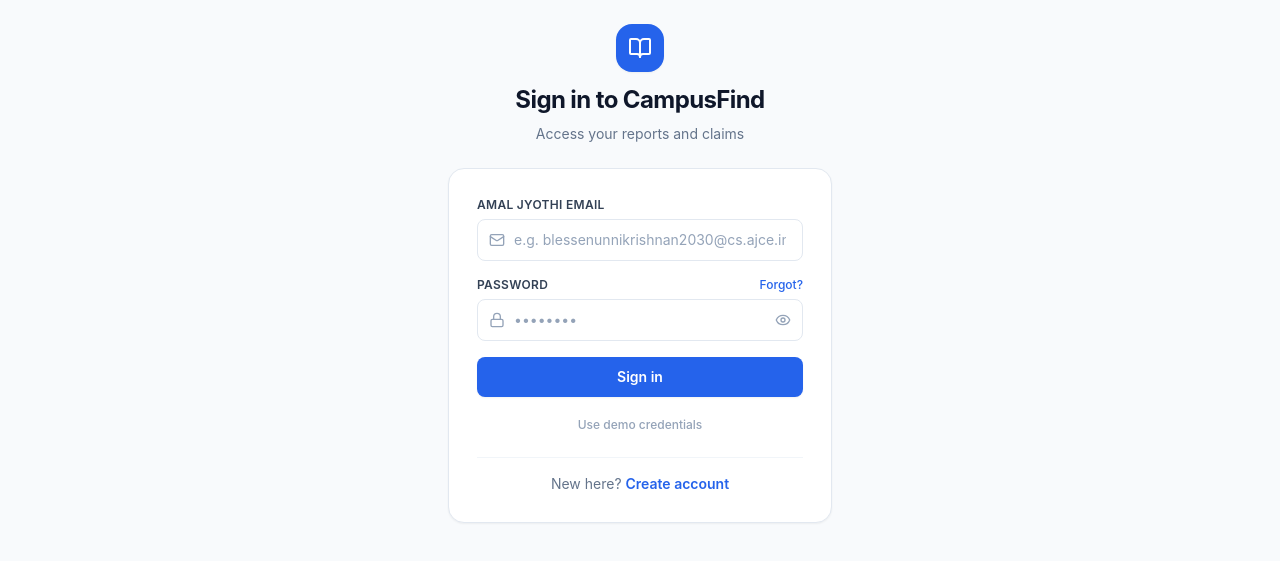
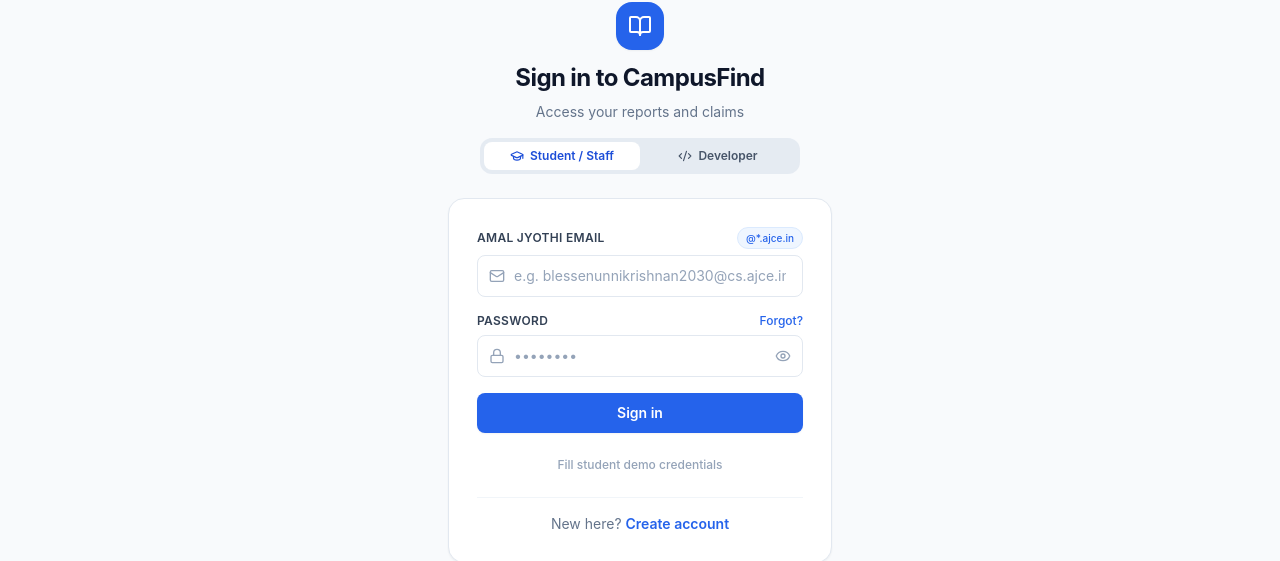
Before and after one commit to blessen18/Campus-Find, a Next.js app: page /auth/login in a window 1280 px wide. Shown: the part 134-695 px from the top of the page. Built offline with nearby package versions, Linux system fonts and the light colour scheme; no server answers.

Commit message:
Add dedicated Developer login restricted to blessenunnikrishnan@gmail.com with Admin Console access

```diff
--- a/app/admin/page.tsx
+++ b/app/admin/page.tsx
@@ -1,18 +1,21 @@
 import { redirect } from 'next/navigation'
 import Link from 'next/link'
-import { createClient } from '@/lib/supabase/server'
+import { createClient, getServerUser } from '@/lib/supabase/server'
 import { formatDate, formatRelativeTime, STATUS_COLORS, STATUS_LABELS, TYPE_LABELS, TYPE_COLORS } from '@/lib/utils'
 import { INITIAL_CAMPUS_ITEMS } from '@/data/initialItems'
 import type { Item, Claim, Profile } from '@/types'
 
 export default async function AdminPage() {
+  const profile = await getServerUser()
+  if (!profile) redirect('/auth/login?redirect=/admin')
+  if (profile.role !== 'admin') redirect('/')
+
+  let dbItems: Item[] = []
+  let claims: Claim[] = []
+  let users: Profile[] = []
+
+  try {
     const supabase = await createClient()
-  const { data: { user } } = await supabase.auth.getUser()
-  if (!user) redirect('/auth/login')
-
-  const { data: profile } = await supabase.from('profiles').select('*').eq('id', user.id).single()
-  if (profile?.role !== 'admin') redirect('/')
-
     const [itemsRes, claimsRes, usersRes] = await Promise.all([
       supabase.from('items')
         .select(`*, category:categories(id,name,icon), reporter:profiles(id,full_name,email)`)
@@ -25,11 +28,14 @@ export default async function AdminPage() {
         .order('created_at', { ascending: false }),
       supabase.from('profiles').select('*').order('created_at', { ascending: false }).limit(50),
     ])
+    if (itemsRes.data) dbItems = itemsRes.data as Item[]
+    if (claimsRes.data) claims = claimsRes.data as Claim[]
+    if (usersRes.data) users = usersRes.data as Profile[]
+  } catch (e) {
+    // offline/fallback mode
+  }
 
-  const dbItems = (itemsRes.data || []) as Item[]
   const items = dbItems.length > 0 ? dbItems : INITIAL_CAMPUS_ITEMS
-  const claims = (claimsRes.data || []) as Claim[]
-  const users  = (usersRes.data  || []) as Profile[]
 
   const stats = {
     totalItems:    items.length,
--- a/app/auth/login/page.tsx
+++ b/app/auth/login/page.tsx
@@ -3,13 +3,14 @@
 import { useState } from 'react'
 import Link from 'next/link'
 import { useRouter } from 'next/navigation'
-import { Mail, Lock, Eye, EyeOff, AlertCircle, BookOpen } from 'lucide-react'
+import { Mail, Lock, Eye, EyeOff, AlertCircle, BookOpen, Code2, GraduationCap } from 'lucide-react'
 import { useToast } from '@/components/providers/ToastProvider'
 import { setClientSession, getClientUser } from '@/lib/auth'
-import { isAjceEmail } from '@/lib/utils'
+import { isAjceEmail, isDeveloperEmail, DEVELOPER_EMAIL } from '@/lib/utils'
 import type { Profile } from '@/types'
 
 export default function LoginPage() {
+  const [loginType, setLoginType] = useState<'student' | 'developer'>('student')
   const [email, setEmail]       = useState('')
   const [password, setPassword] = useState('')
   const [showPw, setShowPw]     = useState(false)
@@ -25,27 +26,39 @@ export default function LoginPage() {
       return
     }
 
-    if (!isAjceEmail(email)) {
+    const cleanEmail = email.trim().toLowerCase()
+
+    if (loginType === 'developer') {
+      if (!isDeveloperEmail(cleanEmail)) {
+        setError(`Access denied. Developer login is strictly restricted to ${DEVELOPER_EMAIL}.`)
+        return
+      }
+    } else {
+      if (!isAjceEmail(cleanEmail) && !isDeveloperEmail(cleanEmail)) {
         setError('Please use your official Amal Jyothi email (e.g. yourname2030@cs.ajce.in)')
         return
+      }
     }
     setError('')
     setLoading(true)
 
-    const cleanEmail = email.trim().toLowerCase()
-
     // Simulate login delay
     await new Promise(r => setTimeout(r, 500))
 
+    const isDev = isDeveloperEmail(cleanEmail)
+
     // Check existing local user or create session
     const existingUser = getClientUser()
-    const activeProfile: Profile = existingUser && existingUser.email === cleanEmail ? existingUser : {
-      id: 'usr-campus-' + Date.now(),
-      full_name: cleanEmail.split('@')[0].replace(/[._]/g, ' ').replace(/\b\w/g, l => l.toUpperCase()),
+    const activeProfile: Profile = existingUser && existingUser.email === cleanEmail ? {
+      ...existingUser,
+      role: isDev ? 'admin' : existingUser.role,
+    } : {
+      id: isDev ? 'usr-dev-blessen' : ('usr-campus-' + Date.now()),
+      full_name: isDev ? 'Blesson Unnikrishnan (Developer)' : cleanEmail.split('@')[0].replace(/[._]/g, ' ').replace(/\b\w/g, l => l.toUpperCase()),
       email: cleanEmail,
-      role: cleanEmail.includes('admin') ? 'admin' : 'student',
+      role: isDev ? 'admin' : 'student',
       department: 'Computer Science & Engineering',
-      student_id: 'AJCE-CS-2401',
+      student_id: isDev ? 'DEV-AJCE-01' : 'AJCE-CS-2401',
       phone: null,
       avatar_url: null,
       is_active: true,
@@ -54,15 +67,24 @@ export default function LoginPage() {
     }
 
     setClientSession(activeProfile)
-    success('Welcome back!', `Signed in as ${activeProfile.full_name}`)
+    success('Welcome back!', isDev ? 'Signed in with Developer privileges' : `Signed in as ${activeProfile.full_name}`)
     setLoading(false)
-    router.push('/dashboard')
+    router.push(isDev ? '/admin' : '/dashboard')
     router.refresh()
   }
 
-  const fillDemo = () => {
+  const fillDemoStudent = () => {
+    setLoginType('student')
     setEmail('blessenunnikrishnan2030@cs.ajce.in')
     setPassword('Campus@2026!')
+    setError('')
+  }
+
+  const fillDemoDev = () => {
+    setLoginType('developer')
+    setEmail('blessenunnikrishnan@gmail.com')
+    setPassword('DevCampus@2026!')
+    setError('')
   }
 
   return (
@@ -70,15 +92,51 @@ export default function LoginPage() {
       <div className="w-full max-w-sm space-y-6">
         {/* Header */}
         <div className="text-center space-y-2">
-          <div className="inline-flex items-center justify-center w-12 h-12 rounded-2xl bg-blue-600 text-white mx-auto shadow-sm mb-1">
-            <BookOpen className="w-6 h-6" />
+          <div className={`inline-flex items-center justify-center w-12 h-12 rounded-2xl text-white mx-auto shadow-sm mb-1 transition-colors ${loginType === 'developer' ? 'bg-slate-900 ring-2 ring-amber-400/40' : 'bg-blue-600'}`}>
+            {loginType === 'developer' ? <Code2 className="w-6 h-6 text-amber-400" /> : <BookOpen className="w-6 h-6" />}
           </div>
-          <h1 className="text-2xl font-bold text-slate-900">Sign in to CampusFind</h1>
-          <p className="text-sm text-slate-500">Access your reports and claims</p>
+          <h1 className="text-2xl font-bold text-slate-900">
+            {loginType === 'developer' ? 'Developer Console' : 'Sign in to CampusFind'}
+          </h1>
+          <p className="text-sm text-slate-500">
+            {loginType === 'developer' ? 'Authorized maintenance & administrative access' : 'Access your reports and claims'}
+          </p>
+
+          {/* Login Type Switcher Tabs */}
+          <div className="pt-2">
+            <div className="grid grid-cols-2 p-1 bg-slate-200/80 rounded-xl max-w-xs mx-auto text-xs font-semibold">
+              <button
+                type="button"
+                onClick={() => { setLoginType('student'); setError(''); }}
+                className={`flex items-center justify-center gap-1.5 py-1.5 rounded-lg transition-all ${
+                  loginType === 'student'
+                    ? 'bg-white text-blue-700 shadow-xs'
+                    : 'text-slate-600 hover:text-slate-900'
+                }`}
+              >
+                <GraduationCap className="w-3.5 h-3.5" />
+                Student / Staff
+              </button>
+              <button
+                type="button"
+                onClick={() => { setLoginType('developer'); setError(''); }}
+                className={`flex items-center justify-center gap-1.5 py-1.5 rounded-lg transition-all ${
+                  loginType === 'developer'
+                    ? 'bg-slate-900 text-amber-400 shadow-xs'
+                    : 'text-slate-600 hover:text-slate-900'
+                }`}
+              >
+                <Code2 className="w-3.5 h-3.5" />
+                Developer
+              </button>
+            </div>
+          </div>
         </div>
 
         {/* Form Card */}
-        <div className="bg-white rounded-2xl border border-slate-200 shadow-sm p-6 sm:p-7">
+        <div className={`bg-white rounded-2xl border shadow-sm p-6 sm:p-7 transition-all ${
+          loginType === 'developer' ? 'border-amber-400/40 ring-1 ring-amber-400/20' : 'border-slate-200'
+        }`}>
           <form onSubmit={handleLogin} className="space-y-4">
             {error && (
               <div className="flex items-start gap-2.5 bg-red-50 border border-red-200 text-red-700 rounded-lg px-4 py-3 text-sm">
@@ -88,9 +146,20 @@ export default function LoginPage() {
             )}
 
             <div>
-              <label className="block text-xs font-semibold text-slate-700 mb-1.5 uppercase tracking-wide" htmlFor="email">
-                Amal Jyothi Email
+              <div className="flex items-center justify-between mb-1.5">
+                <label className="block text-xs font-semibold text-slate-700 uppercase tracking-wide" htmlFor="email">
+                  {loginType === 'developer' ? 'Developer Email' : 'Amal Jyothi Email'}
                 </label>
+                {loginType === 'developer' ? (
+                  <span className="text-[10px] text-amber-700 bg-amber-50 font-medium px-2 py-0.5 rounded-full border border-amber-200">
+                    Restricted
+                  </span>
+                ) : (
+                  <span className="text-[10px] text-blue-600 bg-blue-50 font-medium px-2 py-0.5 rounded-full border border-blue-100">
+                    @*.ajce.in
+                  </span>
+                )}
+              </div>
               <div className="relative">
                 <Mail className="absolute left-3 top-1/2 -translate-y-1/2 w-4 h-4 text-slate-400" />
                 <input
@@ -98,11 +167,16 @@ export default function LoginPage() {
                   type="email"
                   value={email}
                   onChange={e => setEmail(e.target.value)}
-                  placeholder="e.g. blessenunnikrishnan2030@cs.ajce.in"
+                  placeholder={loginType === 'developer' ? 'blessenunnikrishnan@gmail.com' : 'e.g. blessenunnikrishnan2030@cs.ajce.in'}
                   className="w-full border border-slate-200 rounded-lg pl-9 pr-4 py-2.5 text-sm text-slate-900 placeholder:text-slate-400 focus:outline-none focus:ring-2 focus:ring-blue-500/30 focus:border-blue-500 transition-colors"
                   required
                 />
               </div>
+              {loginType === 'developer' && (
+                <p className="text-[11px] text-slate-500 mt-1">
+                  Only the site creator's email (<span className="font-mono text-slate-700">blessenunnikrishnan@gmail.com</span>) is authorized.
+                </p>
+              )}
             </div>
 
             <div>
@@ -138,7 +212,11 @@ export default function LoginPage() {
             <button
               type="submit"
               disabled={loading}
-              className="w-full bg-blue-600 hover:bg-blue-700 disabled:bg-blue-400 text-white font-semibold py-2.5 rounded-lg text-sm transition-colors shadow-sm mt-1"
+              className={`w-full text-white font-semibold py-2.5 rounded-lg text-sm transition-colors shadow-sm mt-1 ${
+                loginType === 'developer'
+                  ? 'bg-slate-900 hover:bg-slate-800 disabled:bg-slate-700'
+                  : 'bg-blue-600 hover:bg-blue-700 disabled:bg-blue-400'
+              }`}
             >
               {loading ? (
                 <span className="flex items-center justify-center gap-2">
@@ -146,18 +224,30 @@ export default function LoginPage() {
                     <circle className="opacity-25" cx="12" cy="12" r="10" stroke="currentColor" strokeWidth="4" />
                     <path className="opacity-75" fill="currentColor" d="M4 12a8 8 0 018-8v8z" />
                   </svg>
-                  Signing in…
+                  Authenticating…
                 </span>
-              ) : 'Sign in'}
+              ) : (loginType === 'developer' ? 'Access Developer Console' : 'Sign in')}
             </button>
 
+            <div className="pt-1 flex flex-col gap-1 text-center">
+              {loginType === 'developer' ? (
                 <button
                   type="button"
-              onClick={fillDemo}
-              className="w-full text-center text-xs text-slate-400 hover:text-blue-600 font-medium py-1 transition-colors"
+                  onClick={fillDemoDev}
+                  className="text-xs text-amber-700 hover:underline font-medium py-1 transition-colors"
                 >
-              Use demo credentials
+                  Fill developer credentials
                 </button>
+              ) : (
+                <button
+                  type="button"
+                  onClick={fillDemoStudent}
+                  className="text-xs text-slate-400 hover:text-blue-600 font-medium py-1 transition-colors"
+                >
+                  Fill student demo credentials
+                </button>
+              )}
+            </div>
           </form>
 
           <div className="mt-5 pt-4 border-t border-slate-100 text-center text-sm text-slate-500">
```
Also changed, not shown: app/admin/claims/[id]/page.tsx (+5 -6 lines), app/auth/register/page.tsx (+10 -7 lines), lib/utils.ts (+9 -0 lines). Lines whose indentation alone changed are shown as unchanged.
